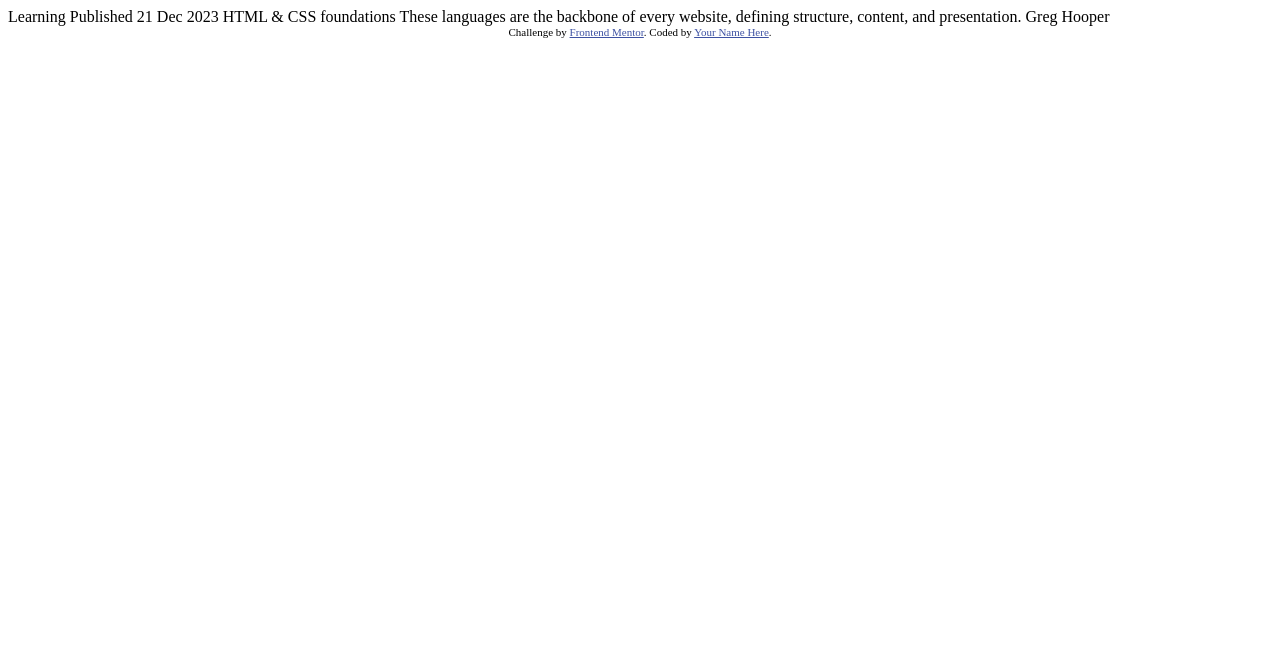
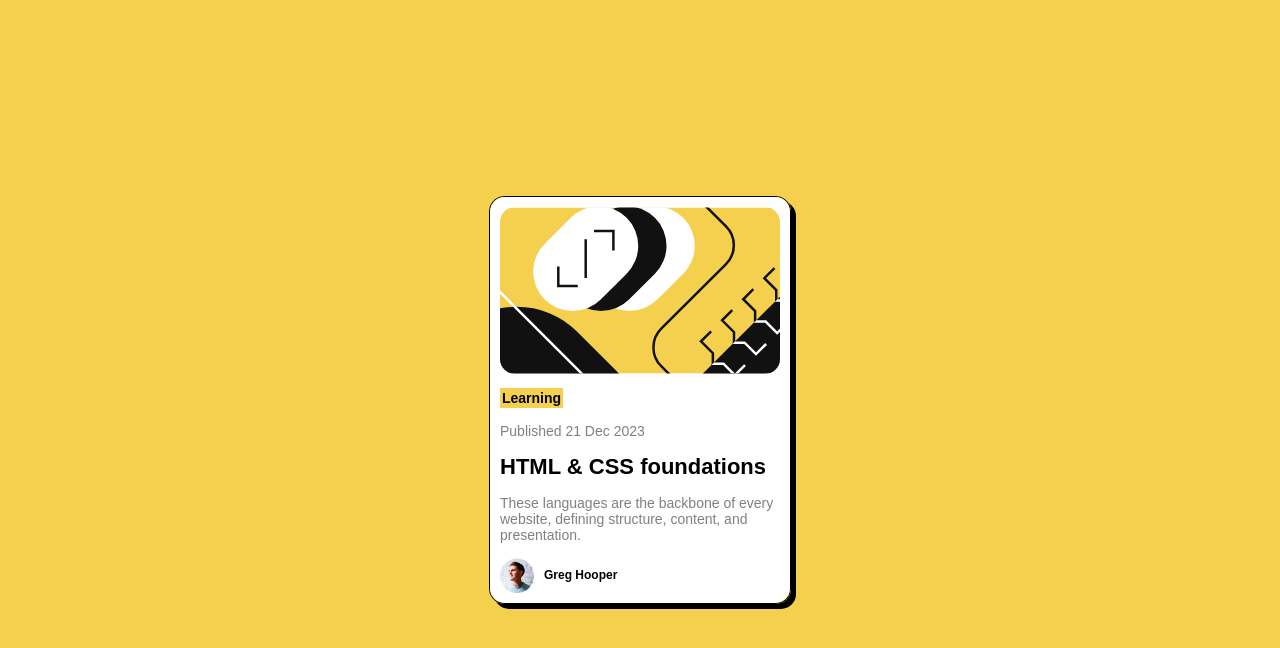
Before and after one commit to cardozo309/Desafios-FrontEnd-Mentor, a plain HTML site: page blog-preview-card-main/index.html in a window 1280 px wide. Drawn offline with Linux system fonts and the light colour scheme.

Commit message:
desafio blog concluido

```diff
--- a/blog-preview-card-main/index.html
+++ b/blog-preview-card-main/index.html
@@ -1,34 +1,27 @@
 <!DOCTYPE html>
-<html lang="en">
+<html lang="pt-br">
 <head>
   <meta charset="UTF-8">
-  <meta name="viewport" content="width=device-width, initial-scale=1.0"> <!-- displays site properly based on user's device -->
-
+  <meta name="viewport" content="width=device-width, initial-scale=1.0">
   <link rel="icon" type="image/png" sizes="32x32" href="./assets/images/favicon-32x32.png">
-
+  <link rel="stylesheet" href="style.css">
   <title>Frontend Mentor | Blog preview card</title>
-
-  <!-- Feel free to remove these styles or customise in your own stylesheet 👍 -->
-  <style>
-    .attribution { font-size: 11px; text-align: center; }
-    .attribution a { color: hsl(228, 45%, 44%); }
-  </style>
 </head>
 <body>
-
-  Learning
-
-  Published 21 Dec 2023
-
-  HTML & CSS foundations
-
-  These languages are the backbone of every website, defining structure, content, and presentation.
-
-  Greg Hooper
-
-  <div class="attribution">
-    Challenge by <a href="https://www.frontendmentor.io?ref=challenge" target="_blank">Frontend Mentor</a>.
-    Coded by <a href="#">Your Name Here</a>.
+  <div class="container">
+    <div class="card">
+      <img src="assets/images/illustration-article.svg" alt="Logo da Capa" class="logo">
+      <div class="text">
+        <p class="subtitle">Learning</p>
+        <p class="date">Published 21 Dec 2023</p>
+        <h1 class="title">HTML & CSS foundations</h1>
+        <p class="textInt">These languages are the backbone of every website, defining structure, content, and presentation.</p>
+        <div class="avatar">
+          <img src="assets/images/image-avatar.webp" alt="Greg Hooper" class="ico">
+          <p class="user">Greg Hooper</p>
+        </div>
+      </div>
+    </div>
   </div>
 </body>
 </html>
--- /dev/null
+++ b/blog-preview-card-main/style.css
@@ -0,0 +1,81 @@
+.attribution { font-size: 11px; text-align: center; }
+.attribution a { color: hsl(228, 45%, 44%); }
+
+@import url('https://fonts.googleapis.com/css2?family=Figtree:ital,wght@0,300..900;1,300..900&display=swap');
+
+*{
+    margin: 0;
+    padding: 0;
+}
+
+body{
+    font-family: 'Figtree', sans-serif;
+    background-color: #F4D04E;
+    min-height: 100vh;
+    display: flex;
+    align-items: center;
+}
+
+.container{
+    max-width: 300px;
+    margin: 0 auto;
+    border: 1px solid black;
+    box-shadow: 5px 5px;
+    border-radius: 15px;
+}
+
+.card{
+    background-color: white;
+    padding: 10px;
+    border-radius: 15px;
+}
+
+.card .logo{
+    width: 100%;
+    border-radius: 15px;
+}
+
+.text{
+    margin-top: 10px;
+}
+
+.subtitle{
+    background-color: #F4D04E;
+    max-width: max-content;
+    padding: 2px;
+    font-weight: bold;
+    font-size: 14px;
+}
+
+.date{
+    color: gray;
+    margin-top: 15px;
+    font-size: 14px;
+}
+
+.title{
+    font-size: 22px;
+    margin-top: 15px;
+}
+
+.textInt{
+    margin-top: 15px;
+    color: gray;
+    font-size: 14px;
+}
+
+.avatar{
+    display: flex;
+    margin-top: 15px;
+}
+
+.ico{
+    width: 34px;
+}
+
+.user{
+    font-size: 12px;
+    font-weight: bold;
+    margin-top: 10px;
+    margin-left: 10px;
+}
```
Also changed, not shown: 1 other file.
